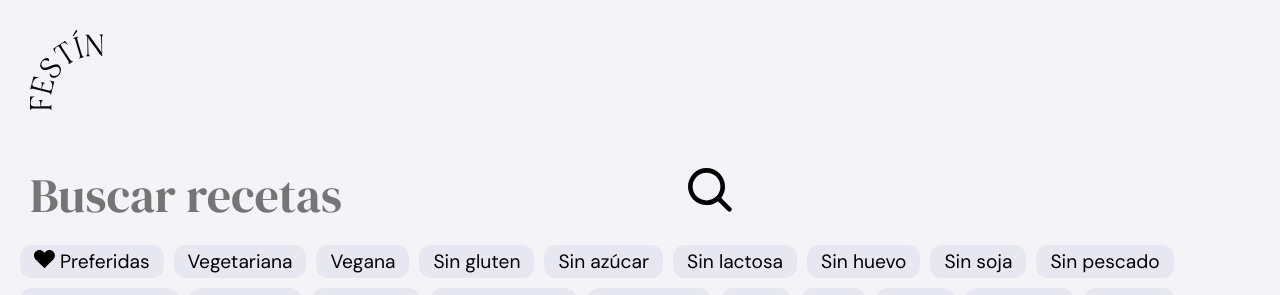
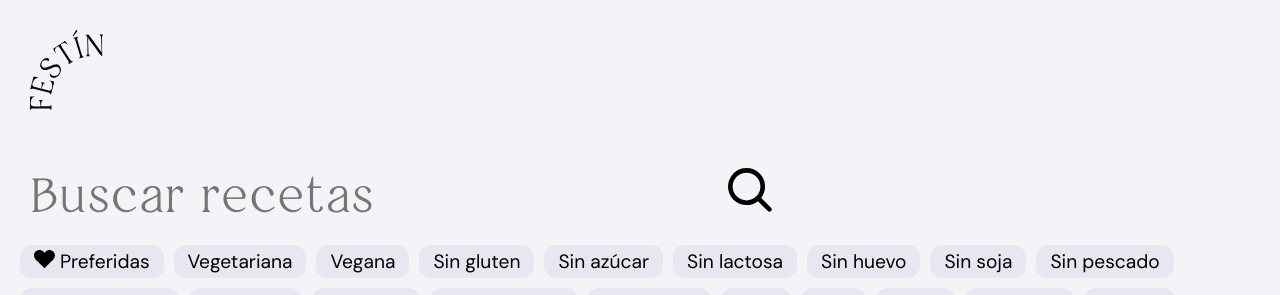
Before and after one commit to PIWEEK/festin, a React (Create React App) app: page / in a window 1280 px wide. Shown: the top 295 px of the page. Built offline with nearby package versions, Linux system fonts and the light colour scheme; data requests are answered from the project's data file.

Commit message:
remove font

```diff
--- a/src/initial-page/initialPage.css
+++ b/src/initial-page/initialPage.css
@@ -36,7 +36,6 @@
   height: 3rem;
   border: none;
   outline: none;
-  font-family: 'DM Serif Display', serif;
   padding: 80px 30px 50px 30px;
   background: var(--all-recipes-color);
 }
```
